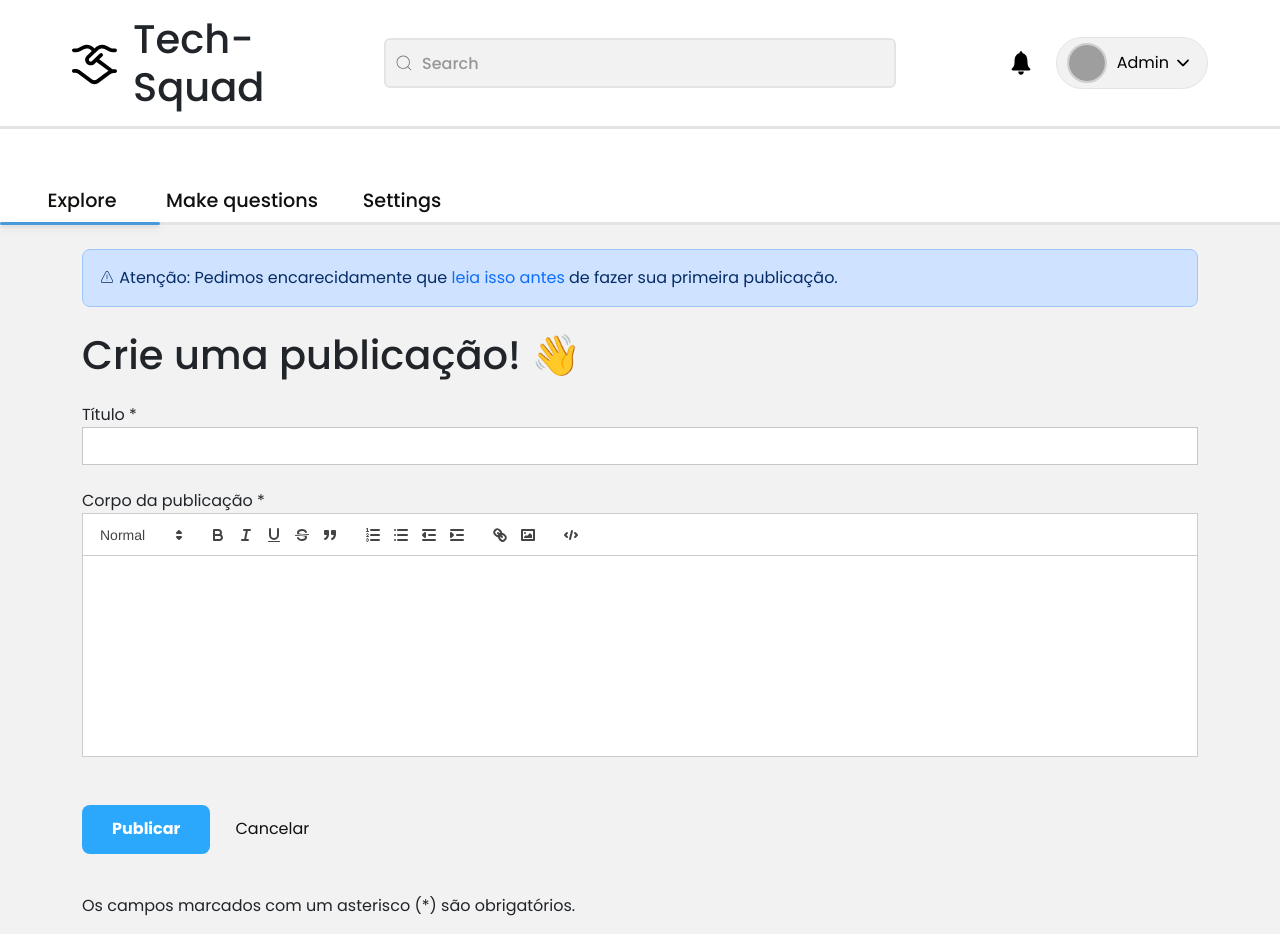
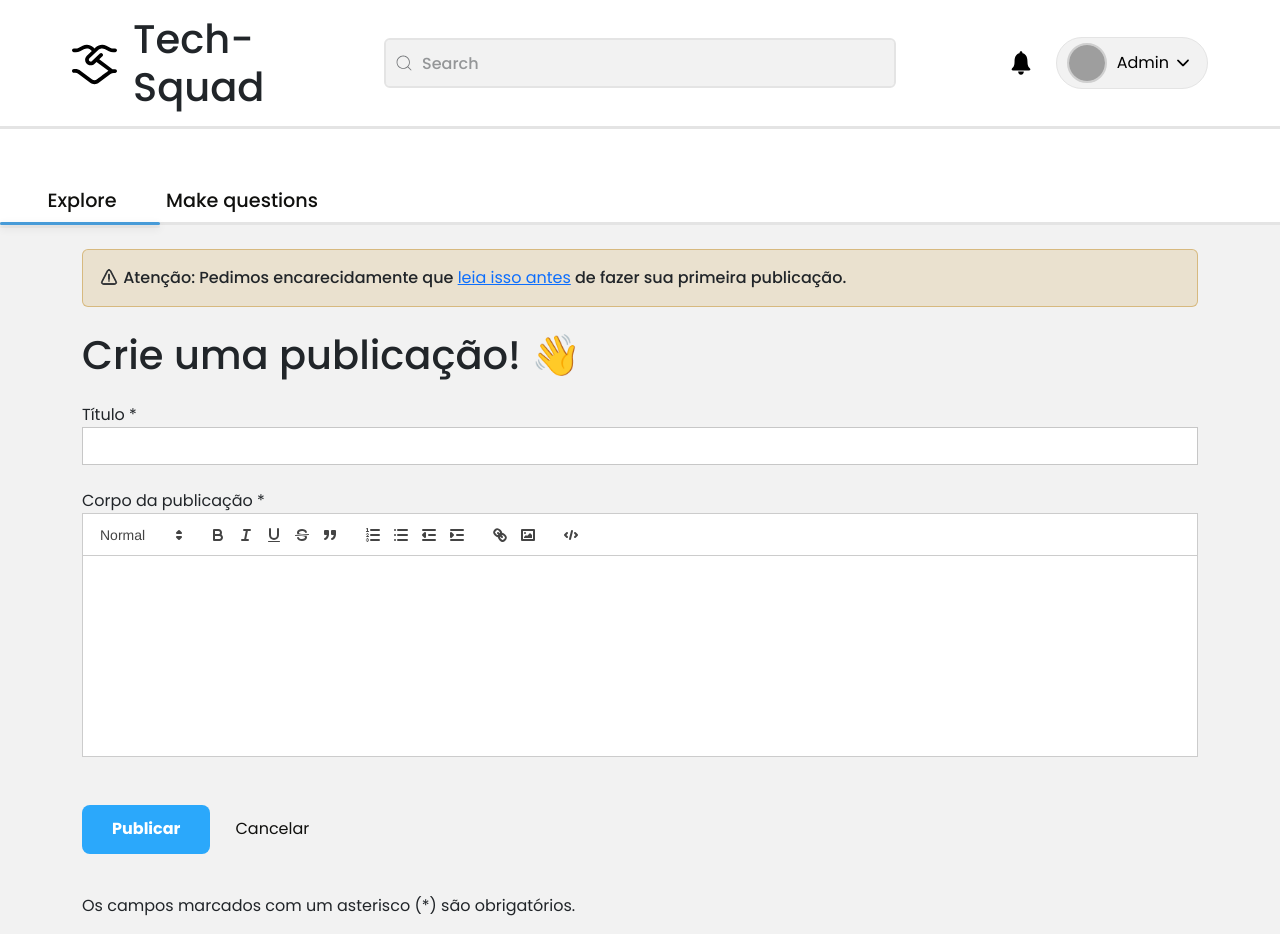
Before and after one commit to danieltinois/tech-squad, a React (Vite) app: page /make-questions in a window 1280 px wide. Built offline with nearby package versions, Linux system fonts and the light colour scheme; grey boxes are pictures that could not be loaded.

Commit message:
edit routes

```diff
--- a/src/components/postForm/index.jsx
+++ b/src/components/postForm/index.jsx
@@ -92,12 +92,8 @@ export function PostForm() {
           <button type="submit" className="btn-publisher">
             Publicar
           </button>
-          <button
-            type="reset"
-            className="btn-cancel-custom"
-            onClick={handleBackExplore}
-          >
-            Cancelar
+          <button type="reset" className="btn-cancel-custom">
+            <a href="/make-questions">Cancelar</a>
           </button>
         </div>
         <p className="mt-3">
--- a/src/components/postForm/styles.css
+++ b/src/components/postForm/styles.css
@@ -38,7 +38,16 @@
   background: transparent;
   color: #10100e;
   padding: 10px;
-  transition: all 0.3s;
+
+  a {
+    text-decoration: none;
+    color: #10100e;
+    transition: all 0.3s;
+  }
+
+  a:hover {
+    color: #ff5353;
+  }
 }
 
 .btn-cancel-custom:hover {
--- a/src/global.css
+++ b/src/global.css
@@ -8,6 +8,10 @@ body {
   font-family: "Poppins", sans-serif;
 }
 
-body textarea button input {
+body,
+textarea,
+button,
+input,
+a {
   font-family: "Poppins", sans-serif;
 }
--- a/src/pages/Home/index.jsx
+++ b/src/pages/Home/index.jsx
@@ -1,5 +1,5 @@
 import { act, useEffect, useState } from "react";
-import { Link, Outlet, useNavigate } from "react-router-dom";
+import { Link, Outlet, useLocation, useNavigate } from "react-router-dom";
 import { AppRoutes } from "../../routes/app.routes";
 
 import { IoIosNotifications } from "react-icons/io";
@@ -15,6 +15,7 @@ import { BtnMenu } from "../../components/btnMenu";
 export function Home() {
   const [activeLink, setActiveLink] = useState("");
   const navigate = useNavigate();
+  const location = useLocation();
 
   useEffect(() => {
     const storedActiveLink = localStorage.getItem("activeLink");
@@ -38,15 +39,22 @@ export function Home() {
         return "/make-questions";
       case "Settings":
         return "/settings";
+      case "Information":
+        return "/info";
       default:
         return "/";
     }
   };
 
+  const isRouteInfo = location.pathname === "/info";
+
   return (
     <div>
       <div className="navbar-container">
-        <div className="navbar-item navbar-left">
+        <div
+          className="navbar-item navbar-left"
+          onClick={() => handleSetActive("Explore", "/")}
+        >
           <img src={logoHand} alt="Logo" className="logo me-3" />
           <h1 className="m-0 fw-medium">Tech-Squad</h1>
         </div>
@@ -64,6 +72,8 @@ export function Home() {
         </div>
       </div>
 
+      {!isRouteInfo && (
+        <>
           <div className="navigation-container">
             <div className="tab-container">
               <input
@@ -93,30 +103,18 @@ export function Home() {
               <label
                 className="tab_label"
                 for="tab2"
-            onClick={() => handleSetActive("Make questions", "/make-questions")}
+                onClick={() =>
+                  handleSetActive("Make questions", "/make-questions")
+                }
               >
                 Make questions
-          </label>
-
-          <input
-            type="radio"
-            name="tab"
-            id="tab3"
-            className="tab tab--3"
-            checked={activeLink === "Settings"}
-            readOnly
-          />
-          <label
-            className="tab_label"
-            for="tab3"
-            onClick={() => handleSetActive("Settings", "/settings")}
-          >
-            Settings
               </label>
 
               <div className="indicator"></div>
             </div>
           </div>
+        </>
+      )}
 
       <AppRoutes />
 
--- a/src/pages/Home/styles.css
+++ b/src/pages/Home/styles.css
@@ -14,6 +14,8 @@ body {
   flex: 1;
   display: flex;
   align-items: center;
+
+  cursor: pointer;
 }
 
 .navbar-center {
@@ -162,7 +164,3 @@ body {
 .tab--2:checked ~ .indicator {
   left: calc(160px + 2px);
 }
-
-.tab--3:checked ~ .indicator {
-  left: calc(160px * 2 + 2px);
-}
--- /dev/null
+++ b/src/pages/Information/index.jsx
@@ -0,0 +1,7 @@
+export function Information() {
+  return (
+    <div>
+      <h1>Informações</h1>
+    </div>
+  );
+}
--- a/src/pages/MakeQuestions/index.jsx
+++ b/src/pages/MakeQuestions/index.jsx
@@ -3,9 +3,11 @@ import { PostForm } from "../../components/postForm";
 import "./styles.css";
 
 import { CiWarning } from "react-icons/ci";
+import { Link, useNavigate } from "react-router-dom";
 
 export function MakeQuestions() {
   const [showAlert, setShowAlert] = useState(false);
+  const navigate = useNavigate();
 
   useEffect(() => {
     setShowAlert(true);
@@ -14,17 +16,48 @@ export function MakeQuestions() {
   useEffect(() => {
     document.title = "Make Questions - Tech Squad";
   }, []);
+
+  useEffect(() => {
+    const storedActiveLink = localStorage.getItem("activeLink");
+    if (storedActiveLink) {
+      navigate(getPath(storedActiveLink));
+    }
+  }, []);
+
+  const handleNavInfo = (link, path) => {
+    localStorage.setItem("activeLink", link);
+    navigate(getPath(link));
+  };
+
+  const getPath = (link) => {
+    switch (link) {
+      case "Explore":
+        return "/";
+      case "Make questions":
+        return "/make-questions";
+      case "Settings":
+        return "/settings";
+      case "Information":
+        return "/info";
+      default:
+        return "/";
+    }
+  };
+
   return (
     <div className="container">
       <div
-        className={`alert-info p-3 text-primary-emphasis bg-primary-subtle border border-primary-subtle rounded-3 mt-4 ${
-          showAlert ? "slide-down-fade-in" : ""
-        } `}
+        className={`alert-info mt-4 ${showAlert ? "slide-down-fade-in" : ""} `}
       >
         <span>
-          <CiWarning /> Atenção: Pedimos encarecidamente que{" "}
-          <a className="info-link">leia isso antes</a> de fazer sua primeira
-          publicação.
+          <CiWarning size={20} /> Atenção: Pedimos encarecidamente que{" "}
+          <button
+            className="info-link"
+            onClick={() => handleNavInfo("Information", "/info")}
+          >
+            <a href="/info">leia isso antes</a>
+          </button>{" "}
+          de fazer sua primeira publicação.
         </span>
       </div>
 
--- a/src/pages/MakeQuestions/styles.css
+++ b/src/pages/MakeQuestions/styles.css
@@ -3,17 +3,27 @@
   align-items: center;
   /* margin: 0px 2rem; */
 
+  padding: 16px;
+  border-style: solid;
+  border-width: 1px;
+  border-radius: 6px;
+  margin-top: 0px;
+  /* color: #e6edf3; */
+  background-color: rgba(187, 128, 9, 0.15);
+  border-color: rgba(187, 128, 9, 0.4);
+
+  font-weight: 500;
+
   svg {
     position: relative;
     top: -2.1px;
+    stroke-width: 1;
   }
 }
 
-.bg-blue-subtle {
-  background-color: rgba(71, 155, 216, 0.1); /* cor azul com 10% de opacidade */
-}
-
 .info-link {
+  background: none;
+  border: none;
   cursor: pointer;
   text-decoration: none;
 }
--- a/src/routes/app.routes.jsx
+++ b/src/routes/app.routes.jsx
@@ -3,6 +3,7 @@ import { Routes, Route } from "react-router-dom";
 import { Explore } from "../pages/Explore";
 import { MakeQuestions } from "../pages/MakeQuestions";
 import { Settings } from "../pages/Settings";
+import { Information } from "../pages/Information";
 
 export function AppRoutes() {
   return (
@@ -10,6 +11,7 @@ export function AppRoutes() {
       <Route path="/" element={<Explore />} />
       <Route path="/make-questions" element={<MakeQuestions />} />
       <Route path="/settings" element={<Settings />} />
+      <Route path="/info" element={<Information />} />
     </Routes>
   );
 }
```
Lines whose indentation alone changed are shown as unchanged.
